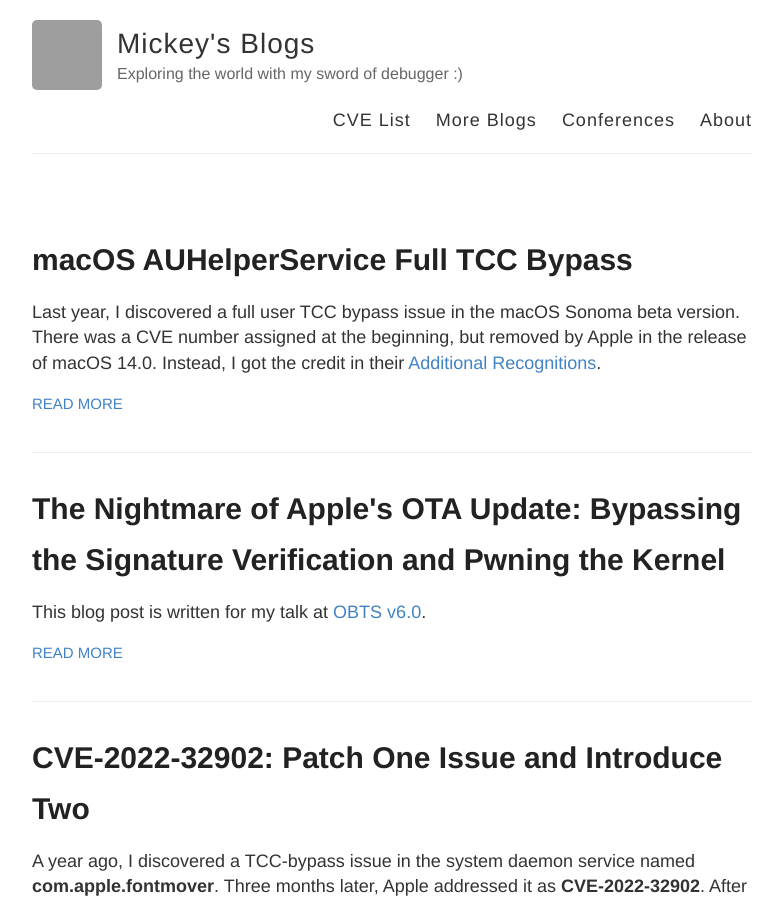
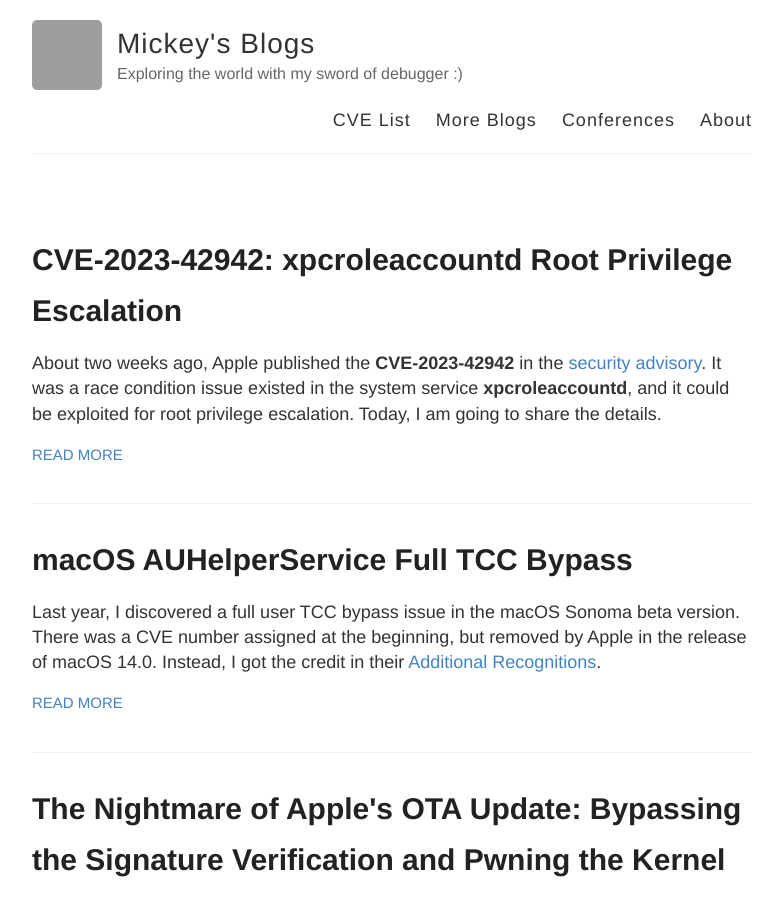
Before and after one commit to jhftss/jhftss.github.io, a Jekyll site: the page built from index.html, in a window 1280 px wide and 900 px high. Shown: the whole window, without its empty margins (248-1031 px from the left). Built offline with Jekyll 4.4.1, drawn with Linux system fonts in a browser that asks for light colours; some of the changed lines change nothing that is shown; grey boxes are pictures that could not be loaded.

Commit message:
New Blog Post

````diff
--- a/_config.yml
+++ b/_config.yml
@@ -18,7 +18,7 @@
 # Includes an icon in the footer for each username you enter
 footer-links:
   dribbble:
-  email: 1322086075@qq.com
+  email: jhftss@foxmail.com
   facebook:
   flickr:
   github: jhftss
--- /dev/null
+++ b/_posts/2024-3-1-CVE-2023-42942-xpcroleaccountd-Root-Privilege-Escalation.md
@@ -0,0 +1,185 @@
+---
+layout: post
+title: CVE-2023-42942&#58; xpcroleaccountd Root Privilege Escalation
+
+---
+
+About two weeks ago, Apple published the **CVE-2023-42942** in the [security advisory](https://support.apple.com/en-gb/HT213984). It was a race condition issue existed in the system service **xpcroleaccountd**, and it could be exploited for root privilege escalation. Today, I am going to share the details.
+
+<img src="../res/2024-3-1-CVE-2023-42942-xpcroleaccountd-Root-Privilege-Escalation/image-20240226165317972.png" alt="image-20240226165317972" style="zoom:50%;" />
+
+# About the xpcroleaccountd
+
+The system service `/usr/libexec/xpcroleaccountd` is running as root, and has the following entitlements:
+
+```
+	[Key] com.apple.private.xpc.launchd.ios-system-session
+	[Value]
+		[Bool] true
+	[Key] com.apple.rootless.storage.RoleAccountStaging
+	[Value]
+		[Bool] true
+	[Key] com.apple.security.exception.files.absolute-path.read-only
+	[Value]
+		[Array]
+			[String] /private/var/preferences/com.apple.security.xpc.plist
+	[Key] com.apple.security.exception.files.absolute-path.read-write
+	[Value]
+		[Array]
+			[String] /private/var/db/com.apple.xpc.roleaccountd.staging/
+			[String] /private/var/MobileSoftwareUpdate/com.apple.xpc.roleaccountd.staging/
+	[Key] platform-application
+	[Value]
+		[Bool] true
+	[Key] seatbelt-profiles
+	[Value]
+		[Array]
+			[String] temporary-sandbox
+```
+
+Note that it has the ability to access the **SIP-protected** directory `/private/var/db/com.apple.xpc.roleaccountd.staging`.
+
+
+
+There are some special **Apple-signed** XPC services, that define **"_RoleAccount" => "root"**  in the **Info.plist** file.
+
+For example, `/Applications/Xcode.app/Contents/Frameworks/IDEKit.framework/Versions/A/XPCServices/com.apple.dt.Xcode.XcodeSelectXPCService.xpc/Contents/Info.plist`:
+
+```
+...
+  "XPCService" => {
+    "_AllowedClients" => [
+      0 => " identifier = com.apple.dt.Xcode and (anchor apple or (anchor apple generic and certificate leaf[field.1.2.840.113635.100.6.1.9]) or (anchor apple generic and certificate leaf[field.1.2.840.113635.100.6.1.9.1]))"
+    ]
+    "_RoleAccount" => "root"
+    "ServiceType" => "Application"
+  }
+...
+```
+
+
+
+When we try to communicate with this kind of XPC service, **xpcroleaccountd** will help copy/**stage** the XPC service bundle to an **SIP-protected** location, and then launch the XPC service bundle **with root privilege** from the trusted location securely.
+
+
+
+Through reversing, I realized that the logic of **xpcroleaccountd** is simple:
+
+1. If the special XPC service bundle is from the system itself and the bundle path is SIP-protected/trusted, then it replies with a success. (Launch with root privilege directly)
+
+2. If it is not the first time to launch the special XPC service, the corresponding XPC bundle has already been copied into the SIP-protected location `/private/var/db/com.apple.xpc.roleaccountd.staging/exec/bundleID.size.blocks[-relaxed].xpc`, then it replies with a success. (Launch with root privilege from the trusted cache location)
+
+3. Otherwise, it is the first time to launch. It will copy the special XPC bundle to a **trusted temporary location** first `/private/var/db/com.apple.xpc.roleaccountd.staging/tmp/uuid`:
+
+   <img src="../res/2024-3-1-CVE-2023-42942-xpcroleaccountd-Root-Privilege-Escalation/image-20240301113229617.png" alt="image-20240301113229617" style="zoom:50%;" />
+
+   Next, it will check the signature of the special XPC bundle from the trusted temporary location:
+
+   <img src="../res/2024-3-1-CVE-2023-42942-xpcroleaccountd-Root-Privilege-Escalation/image-20230331152753699.png" alt="image-20230331152753699" style="zoom:50%;" />
+
+   The special XPC service bundle must be **Apple-signed** and have the entitlement **com.apple.private.xpc.role-account**.
+
+   If it fails to verify the signature, it replies with an error, so the XPC bundle will not be launched.
+
+   Once it passes the verification, it moves/renames the XPC bundle from the **tmp** location to the **exec** location, and replies with a success. As a result, the special XPC service will be launched with root privilege from the trusted **exec** location.
+
+   <img src="../res/2024-3-1-CVE-2023-42942-xpcroleaccountd-Root-Privilege-Escalation/image-20240301123207908.png" alt="image-20240301123207908" style="zoom:50%;" />
+
+
+
+# The issue & exploit
+
+The code signature verification process seems perfect: it copies the XPC service bundle to a trusted temporary location first, and then checks the signature (with the entitlement **com.apple.private.xpc.role-account**) there. The XPC service will be launched with root privilege only if it passes the signature verification.
+
+This stopped my **TOCTOU** attack at the beginning because I cannot modify the XPC service bundle from the SIP-protected location.
+
+However, I found that I could bypass it via a symbolic link!
+
+At line 372, before it copies the special XPC bundle to the trusted temporary location, I can replace the XPC bundle source path with a symbolic link. Next, the symbolic link is copied to the trusted location successfully. As a result, it checks the signature and launchs the XPC bundle **by resolving my symbolic link**.
+
+Here is how I exploited the issue:
+
+1. Put the Apple-signed XPC service bundle at the location `/tmp/com.apple.dt.Xcode.XcodeSelectXPCService.xpc`.
+2. Send an empty XPC message to the service bundle to trigger the issue.
+3. Before **xpcroleaccountd** calls the API `copyfile`, replace `/tmp/com.apple.dt.Xcode.XcodeSelectXPCService.xpc` with a symbolic link and let the symbolic link point to the original Apple-signed XPC bundle (**a writable location**).
+4. After passing the signature verification, modify the XPC bundle with a malicious payload.
+5. My malicious XPC bundle will be launched with root privilege.
+
+By the way, in order to win the race condition, the log strings could be the hints to do some actions. e.g., the log content **"staging area for bundle:"** indicates that it will call the API `copyfile` and it is the right time to replace with a symbolic link.
+
+The exploit code is uploaded to [GitHub](https://github.com/jhftss/POC/blob/main/CVE-2023-42942/exploit.m) for research purpose only.
+
+# Apple’s patch
+
+The issue has been patched in **macOS 14.1**:
+
+```
+void handle_xpc_message(void *, void *msg) {
+...
+	v70 = copyfile_state_alloc();
+    copyfile_state_set(v70, 6u, &copyfile_callback); // COPYFILE_STATE_STATUS_CB
+    v71 = copyfile(from, to, v70, 0xC800Fu);
+    copyfile_state_free(v70);
+    if ( v71 ) {
+       // "pid[%d]: copyfile(3) failed on service: %d, (errno %{errno}d)"
+       goto EXIT;
+    }
+...
+}
+```
+
+In the `copyfile_callback` function, it will check the **destination path**:
+
+```
+int copyfile_callback(int what, int stage, copyfile_state_t state, const char *src, const char *dst, void *ctx)
+{
+  memset(&v11, 170, sizeof(v11));
+  result = 0LL;
+  if ( stage == COPYFILE_FINISH )
+  {
+    if ( lchown(dst, 0, 0) )
+    {
+      v7 = sub_100003DF5();
+      v8 = (os_log_s *)objc_retainAutoreleasedReturnValue(v7);
+      if ( os_log_type_enabled(v8, OS_LOG_TYPE_ERROR) )
+        sub_1000067AF(v8);//"chown(2) failed during copyfile(3): %{errno}d"
+    }
+    else if ( lstat_INODE64(dst, &v11) )
+    {
+      v9 = sub_100003DF5();
+      v8 = (os_log_s *)objc_retainAutoreleasedReturnValue(v9);
+      if ( os_log_type_enabled(v8, OS_LOG_TYPE_ERROR) )
+        sub_100006746(v8);//"lstat(2) failed during copy: %{errno}d"
+    }
+    else
+    {
+      result = 0LL;
+      if ( (v11.st_mode & 0xF000) != 0xA000 )//dst is a symbolic link?
+        return result;
+      v10 = sub_100003DF5();
+      v8 = (os_log_s *)objc_retainAutoreleasedReturnValue(v10);
+      if ( os_log_type_enabled(v8, OS_LOG_TYPE_ERROR) )
+        sub_100006712(v8);//"encountered symbolic link during copy"
+    }
+    objc_release(v8);
+    return 2LL;//COPYFILE_QUIT, the entire copy is aborted at this stage.  Any filesystem objects created up to this point will remain.  copyfile() will return -1, but errno will be unmodified.
+  }
+  return result;
+}
+```
+
+If the destination path is a symbolic link, `copyfile_callback` will return **2 (COPYFILE_QUIT)**, the entire copy will be aborted at this stage. Next, `copyfile` will return **-1**, but errno will be unmodified. Finally, **xpcroleaccountd** exits and replies with an error.
+
+# Timeline
+
+| Date       | Action                                                       |
+| ---------- | ------------------------------------------------------------ |
+| 2023-04-13 | Me: Initial report sent to Apple                             |
+| 2023-08-15 | Me: Ask for an update                                        |
+| 2023-08-18 | Apple: Have reproduced this issue and are looking into ways to address it |
+| 2023-11-30 | Me: Ask for an update                                        |
+| 2023-12-09 | Apple: Still reviewing the report                            |
+| 2024-01-12 | Me: Ask for an update                                        |
+| 2024-01-13 | Apple: Have addressed it in macOS 14.1 and will publish my credit for this report in the future |
+| 2024-02-16 | Apple: Publish my credit with the CVE-2023-42942             |
+| 2024-03-01 | Me: Public disclosure                                        |
````
Also changed, not shown: res/2024-3-1-CVE-2023-42942-xpcroleaccountd-Root-Privilege-Escalation/image-20230331152753699.png (added), res/2024-3-1-CVE-2023-42942-xpcroleaccountd-Root-Privilege-Escalation/image-20240226165317972.png (added), res/2024-3-1-CVE-2023-42942-xpcroleaccountd-Root-Privilege-Escalation/image-20240301113229617.png (added), res/2024-3-1-CVE-2023-42942-xpcroleaccountd-Root-Privilege-Escalation/image-20240301123207908.png (added).
